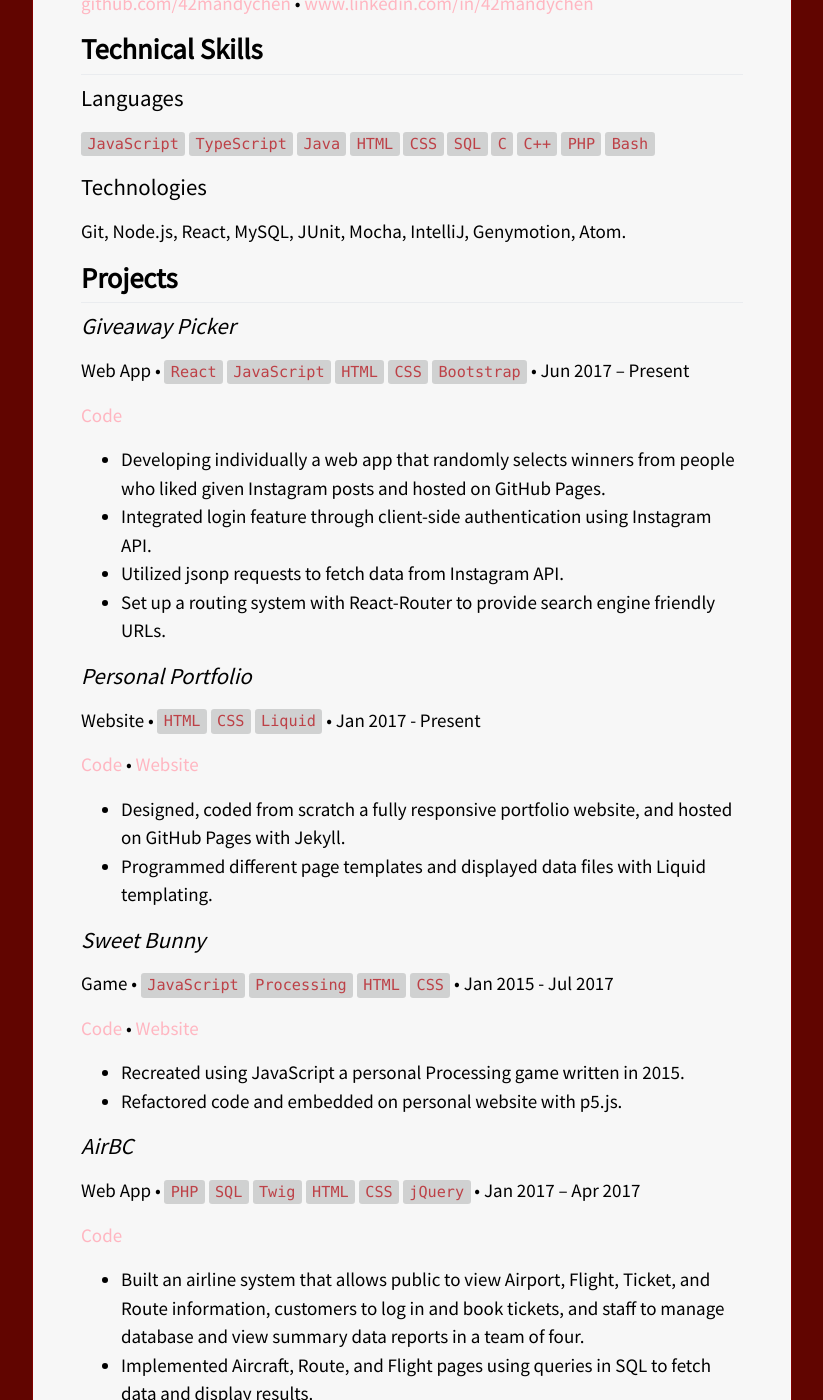
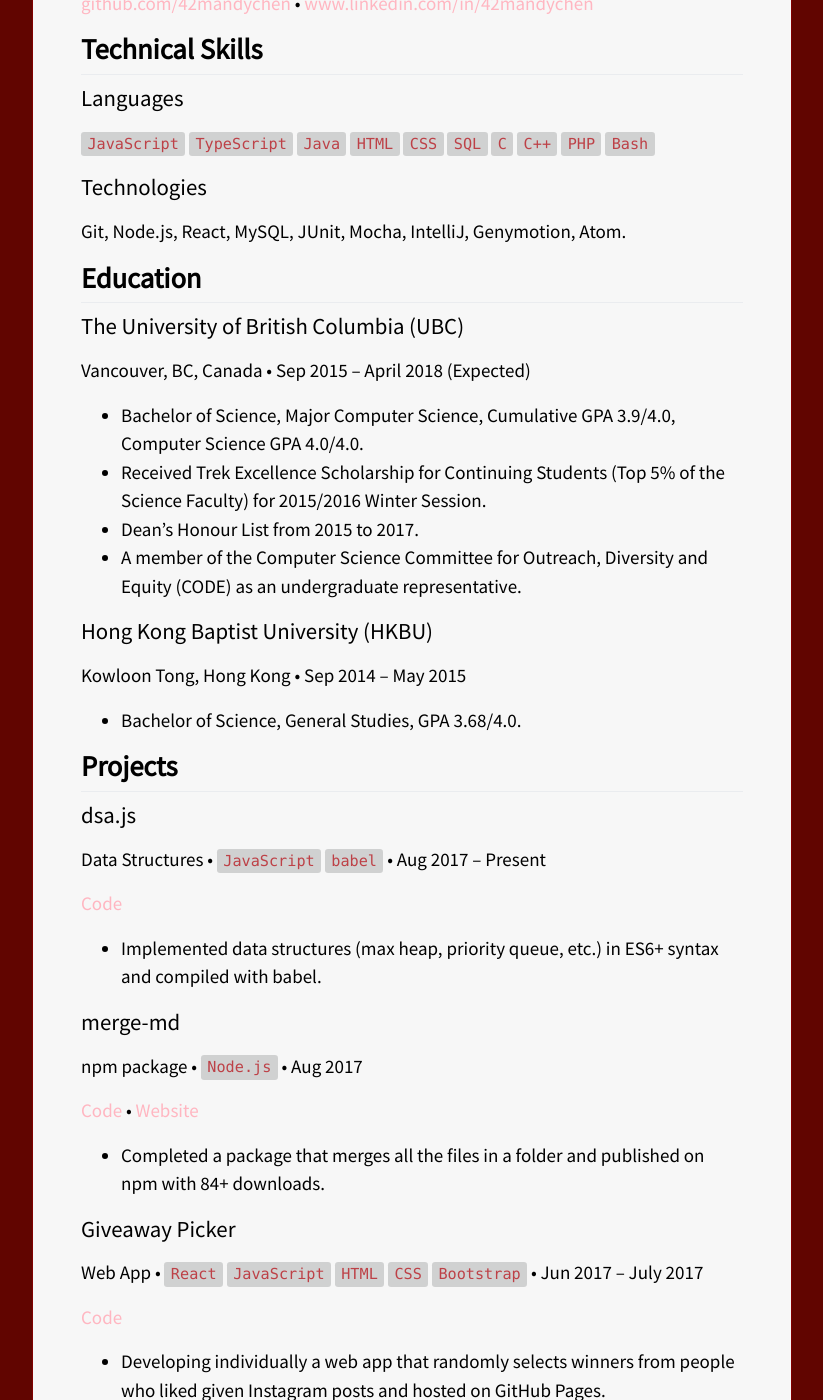
Before and after one commit to 42mandychen/42mandychen.github.io, a Jekyll site: the page built from resume/index.md, in a window 1280 px wide and 1400 px high, scrolled down 445 px. Shown: the whole window, without its empty margins (228-1051 px from the left). Built offline with Jekyll 4.4.1, drawn with Linux system fonts in a browser that asks for light colours; nearby versions of some CDN libraries; some of the changed text lies outside the part shown.

Commit message:
Update resume

```diff
--- a/resume/index.md
+++ b/resume/index.md
@@ -27,11 +27,45 @@ Vancouver, Canada • Willing to relocate in May 2018
 
 Git, Node.js, React, MySQL, JUnit, Mocha, IntelliJ, Genymotion, Atom.
 
+## Education
+
+### The University of British Columbia (UBC)
+
+Vancouver, BC, Canada • Sep 2015 – April 2018 (Expected)
+
+- Bachelor of Science, Major Computer Science, Cumulative GPA 3.9/4.0, Computer Science GPA 4.0/4.0.
+- Received Trek Excellence Scholarship for Continuing Students (Top 5% of the Science Faculty) for 2015/2016 Winter Session.
+- Dean's Honour List from 2015 to 2017.
+- A member of the Computer Science Committee for Outreach, Diversity and Equity (CODE) as an undergraduate representative.
+
+### Hong Kong Baptist University (HKBU)
+
+Kowloon Tong, Hong Kong • Sep 2014 – May 2015
+
+- Bachelor of Science, General Studies, GPA 3.68/4.0.
+
 ## Projects
 
-### *Giveaway Picker*
+### dsa.js
 
-Web App • `React` `JavaScript` `HTML` `CSS` `Bootstrap` • Jun 2017 – Present
+Data Structures • `JavaScript` `babel` • Aug 2017 – Present
+
+[Code](https://github.com/42mandychen/dsa.js)
+
+- Implemented data structures (max heap, priority queue, etc.) in ES6+ syntax and compiled
+with babel.
+
+### merge-md
+
+npm package • `Node.js` • Aug 2017
+
+[Code](https://github.com/42mandychen/dsa.js) • [Website](https://www.npmjs.com/package/merge-md)
+
+- Completed a package that merges all the files in a folder and published on npm with 84+ downloads.
+
+### Giveaway Picker
+
+Web App • `React` `JavaScript` `HTML` `CSS` `Bootstrap` • Jun 2017 – July 2017
 
 [Code](https://github.com/42mandychen/giveawaypicker)
 
@@ -40,7 +74,7 @@ Web App • `React` `JavaScript` `HTML` `CSS` `Bootstrap` • Jun 2017 – Prese
 - Utilized jsonp requests to fetch data from Instagram API.
 - Set up a routing system with React-Router to provide search engine friendly URLs.
 
-### *Personal Portfolio*
+### Personal Portfolio
 
 Website • `HTML` `CSS` `Liquid` • Jan 2017 - Present
 
@@ -50,7 +84,7 @@ Website • `HTML` `CSS` `Liquid` • Jan 2017 - Present
 - Programmed different page templates and displayed data files with Liquid templating.
 
 
-### *Sweet Bunny*
+### Sweet Bunny
 
 Game • `JavaScript` `Processing` `HTML` `CSS` • Jan 2015 - Jul 2017
 
@@ -60,7 +94,7 @@ Game • `JavaScript` `Processing` `HTML` `CSS` • Jan 2015 - Jul 2017
 - Refactored code and embedded on personal website with p5.js.
 
 
-### *AirBC*
+### AirBC
 
 Web App • `PHP` `SQL` `Twig` `HTML` `CSS` `jQuery` • Jan 2017 – Apr 2017
 
@@ -71,7 +105,7 @@ Web App • `PHP` `SQL` `Twig` `HTML` `CSS` `jQuery` • Jan 2017 – Apr 2017
 - Ensured efficient search by implementing robust type-checking and error-handling in PHP.
 - Oversaw project progress and coordinated with teammates through breaking down required checkpoints into separate GitHub issues, assigning and self-assigning tasks, and labelling issues accordingly.
 
-### *InsightUBC*
+### InsightUBC
 
 Web App • `TypeScript` `Node.js` `React` `HTML` `CSS` • Jan 2017 – Apr 2017
 
@@ -84,20 +118,20 @@ Web App • `TypeScript` `Node.js` `React` `HTML` `CSS` • Jan 2017 – Apr 201
 - Designed and executed unit tests using Mocha framework in WebStorm IDE.
 - Collaborated with teammate through version control system and issue tracker on GitHub.
 
-### *Skiplist*
+### Skiplist
 
 Data Structure • `C++` • Oct 2016
 
 - Implemented a skip list data structure to parse an input text file and output a text file containing the words in the input file with frequency and pages of occurrences in an alphabetical order.
 
-### *Mind The Gap*
+### Mind The Gap
 
 Android App • `Java` • Jan 2016 – Apr 2016
 
 - Completed individually the implementations of an Android app that parses JSON data using London’s Underground RESTful API and displays real time London Underground arrival and departure information.
 - Tested implementations using JUnit framework in IntelliJ, Android app interface and functionalities in emulator Genymotion.
 
-### *WeDJ* at nwHacks 2016
+### WeDJ at nwHacks 2016
 
 Web App • `JavaScript`  • Feb 2016
 
@@ -106,7 +140,7 @@ Web App • `JavaScript`  • Feb 2016
 
 ## Work Experience
 
-### *GIRLsmarts4tech Coordinator*
+### GIRLsmarts4tech Coordinator
 
 UBC Department of Computer Science • Apr 2016 – Present
 
@@ -115,7 +149,7 @@ UBC Department of Computer Science • Apr 2016 – Present
 - Ensured workshop planning progress by communicating weekly with faculty staff members and peer coordinators.
 - Designing programming workshop for 2018 currently, see [progress](https://github.com/42mandychen/teach-kids-to-code).
 
-### *Undergraduate Teaching Assistant*
+### Undergraduate Teaching Assistant
 
 UBC Department of Computer Science •	May 2016 – Apr 2017
 
@@ -168,6 +185,7 @@ UBC • Nov 2015
 
 ## Additional Skills
 
-*Languages*: English (native or bilingual), Mandarin Chinese (native or bilingual), Japanese (elementary).
+**Languages**: English (native or bilingual), Mandarin Chinese (native or bilingual), Japanese (elementary).
+
 ---
 [Source](https://github.com/42mandychen/42mandychen.github.io/blob/master/resume/index.md) • [PDF (one page)]({{ site.url }}/files/MandyChen-Resume.pdf)
```
Also changed, not shown: other parts of resume/index.md (+4 -21 lines), 1 other file.
